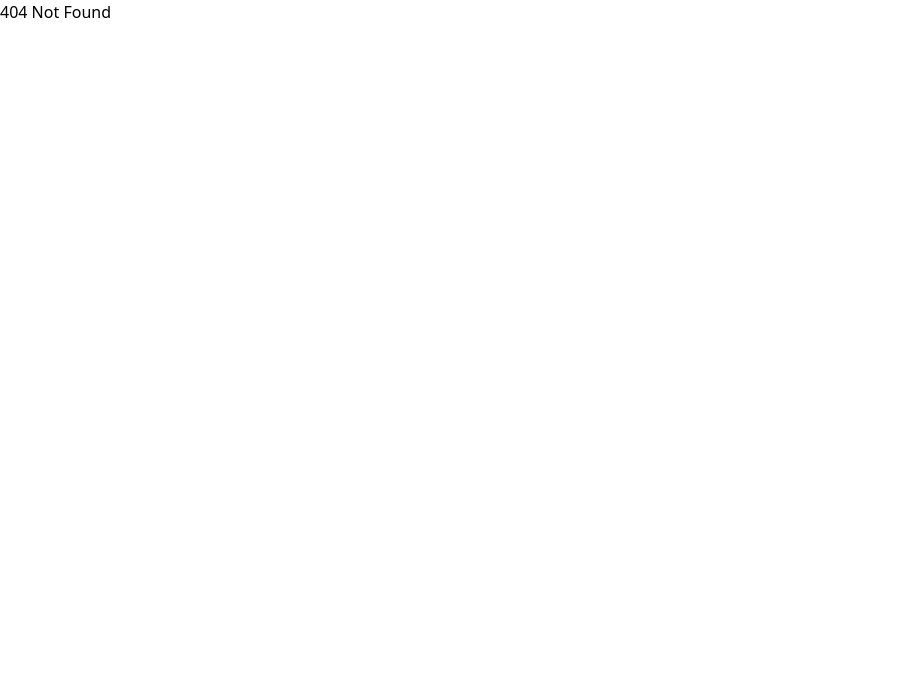
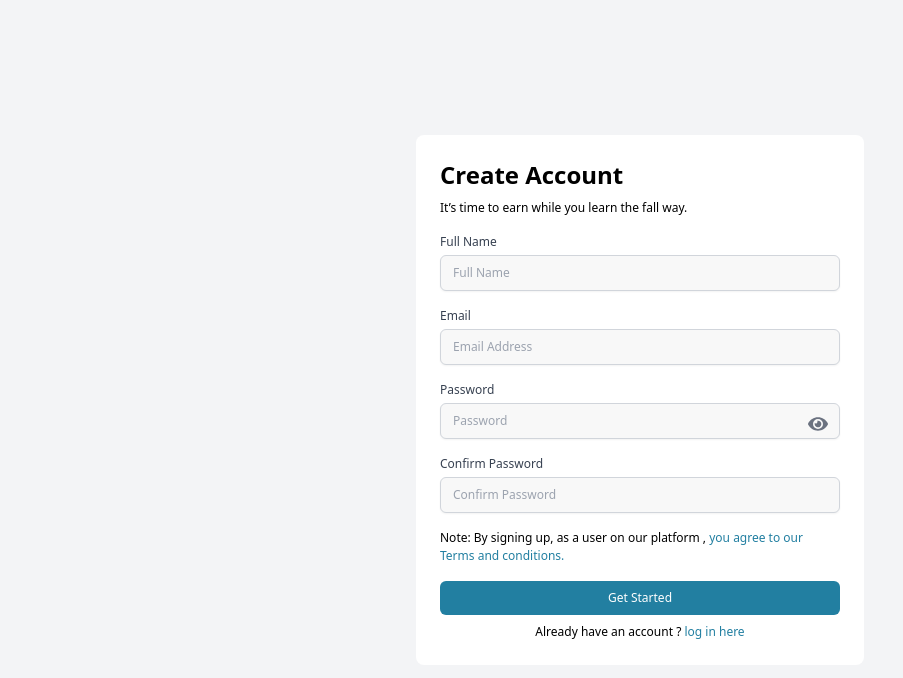
Before and after one commit to TeenGirlsinBlockchain/TechPadie, a React (Vite) app in the folder tech-padie-frontend/: page /registration in a window 1280 px wide. Before the commit this address had no page. Shown: the top 678 px of the page, without its empty margins (0-903 px from the left). Built offline with nearby package versions, Linux system fonts and the light colour scheme.

Commit message:
added Nenes code

```diff
--- a/tech-padie-frontend/src/App.jsx
+++ b/tech-padie-frontend/src/App.jsx
@@ -1,7 +1,10 @@
-import { BrowserRouter, Route, Routes } from 'react-router-dom';
-import Dashboard from './pages/Dashboard';
-import OnBoarding from './pages/InitialOnBoarding'
-import NextOnBoarding from './pages/NextOnBoarding'
+import { BrowserRouter, Route, Routes } from "react-router-dom";
+import Dashboard from "./pages/Dashboard";
+import OnBoarding from "./pages/InitialOnBoarding";
+import NextOnBoarding from "./pages/NextOnBoarding";
+import RegistrationForm from './features/authentication/Signup';
+import EmailVerification from './features/authentication/EmailVerification';
+import Login from './features/authentication/Login';
 
 function App() {
   return (
@@ -19,7 +22,9 @@ function App() {
             <Route path="*" element={<p>404 Not Found</p>} />
             <Route path="onboarding" element={<OnBoarding />} />
             <Route path="/next" element={<NextOnBoarding />} />
-
+            <Route path="/registration" element={<RegistrationForm />} />
+            <Route path="/email-verification" element={<EmailVerification />} />
+            <Route path="/login" element={<Login />} />
           </Route>
         </Routes>
       </BrowserRouter>
--- /dev/null
+++ b/tech-padie-frontend/src/features/authentication/EmailVerification.jsx
@@ -0,0 +1,72 @@
+import { useState, useRef } from 'react';
+
+const EmailVerification = () => {
+  // Create state to store the value of each pin box
+  const [pin, setPin] = useState(['', '', '', '']);
+
+  // Create refs for each input field
+  const inputRefs = [useRef(null), useRef(null), useRef(null), useRef(null)];
+
+  const handleChange = (e, index) => {
+    const value = e.target.value;
+
+    // Update the pin state
+    const newPin = [...pin];
+    newPin[index] = value.slice(0, 1); // Allow only one digit per input
+
+    // Move focus to next input if the current input is filled
+    if (value.length === 1 && index < 3) {
+      inputRefs[index + 1].current.focus();
+    }
+
+    // Move focus to previous input if the current input is empty
+    if (value.length === 0 && index > 0) {
+      inputRefs[index - 1].current.focus();
+    }
+
+    setPin(newPin);
+  };
+
+  const handleContinue = () => {
+    // Join pin values and check if it's 4 digits long
+    const completePin = pin.join('');
+    if (completePin.length === 4) {
+      alert('PIN verified: ' + completePin);
+      // Add your verification logic here
+    } else {
+      alert('Please enter a 4-digit PIN');
+    }
+  };
+
+  return (
+    <div className="flex items-center justify-center min-h-screen md:bg-gray-100 p-4">
+      <div className="w-full max-w-sm p-6 bg-white  rounded-lg">
+        <h2 className="text-2xl font-[700] text-gray-700 mb-1 text-start text-[24px]">Email Verification</h2>
+        <div className='text-start text-[12px] font-[400] mb-14'>We’ve sent you a code to confirm your registration</div>
+        <div className="flex justify-between mb-24 items-center">
+          {pin.map((_, index) => (
+            <input
+              key={index}
+              type="text"
+              maxLength="1"
+              value={pin[index]}
+              onChange={(e) => handleChange(e, index)}
+              ref={inputRefs[index]}
+              className="text-center text-3xl font-bold border-2 border-gray-300 rounded-md w-12 h-12"
+              placeholder="-"
+            />
+          ))}
+          <div>56 secs</div>
+        </div>
+        <button
+          onClick={handleContinue}
+          className="w-full py-2 px-4 bg-[#227FA1] text-white font-semibold rounded-lg shadow-md hover:bg-[#227FA1]-200"
+        >
+          Continue
+        </button>
+      </div>
+    </div>
+  );
+};
+
+export default EmailVerification;
--- /dev/null
+++ b/tech-padie-frontend/src/features/authentication/Login.jsx
@@ -0,0 +1,39 @@
+import { useNavigate } from 'react-router-dom';
+
+
+const Login = () => {
+    const navigate = useNavigate();
+
+    const handleSignUpScreen = () => {
+        navigate('/registration');
+    }
+    return (
+        <div className="flex items-center justify-center md:min-h-screen md:bg-gray-100 text-start text-[12px] p-4">
+        <div className="w-full max-w-md bg-white rounded-lg p-6">
+          <h2 className="text-2xl font-bold mb-2">Welcome Back</h2>
+          <div className='text-[12px] mb-4'>We’ve sent you a code to confirm your registration</div>
+          <form>
+          <div className="mb-4">
+            <label className="block text-gray-700">Email</label>
+            <input
+              type="email"
+              placeholder="Email Address"
+              className="mt-1 block w-full px-3 py-2 border bg-[#F8F8F8] border-gray-300 rounded-md shadow-sm focus:outline-none focus:ring-2 focus:ring-blue-500"
+            />
+          </div>
+          <button
+              type="submit"
+            //   onClick={handleSignUp}
+              className={`w-full py-2 rounded-md text-white bg-[#227FA1] hover:bg-blue-600' mt-9 `}
+            >
+              Login
+            </button>
+            <div className='text-center mt-2'>Dont have an account ? <span className='text-[#227FA1] ' onClick={handleSignUpScreen}>Sign up here</span></div>
+
+          <hr className='h-[2px] bg-black mt-9' />
+          </form>
+          </div></div>
+    )
+}
+
+export default Login;
--- /dev/null
+++ b/tech-padie-frontend/src/features/authentication/Signup.jsx
@@ -0,0 +1,112 @@
+// src/RegistrationForm.js
+import  { useState } from 'react';
+import { FaEye, FaEyeSlash } from "react-icons/fa";
+import { useNavigate } from 'react-router-dom';
+
+const RegistrationForm = () => {
+  const [showPassword, setShowPassword] = useState(false);
+  const [password, setPassword] = useState('');
+  const [confirmPassword, setConfirmPassword] = useState('');
+  const [passwordsMatch, setPasswordsMatch] = useState(true);
+  const navigate = useNavigate();
+
+  const handlePasswordChange = (e) => {
+    const newPassword = e.target.value;
+    setPassword(newPassword);
+    checkPasswordsMatch(newPassword, confirmPassword);
+  };
+
+  const handleConfirmPasswordChange = (e) => {
+    const newConfirmPassword = e.target.value;
+    setConfirmPassword(newConfirmPassword);
+    checkPasswordsMatch(password, newConfirmPassword);
+  };
+
+  const checkPasswordsMatch = (pass1, pass2) => {
+    setPasswordsMatch(pass1 === pass2);
+  };
+
+  const handleSignUp = (e) => {
+    e.preventDefault(); // Prevent the default form submission behavior
+
+    if (passwordsMatch) {
+      // Navigate to EmailVerificationScreen if passwords match
+      navigate('/email-verification'); // Adjust the path as necessary
+    }
+  };
+
+  const handleLoginScreen = () => {
+    navigate('/login');
+  }
+
+  return (
+    <div className="flex items-center justify-center md:min-h-screen md:bg-gray-100 text-start text-[12px] p-4">
+      <div className="w-full max-w-md bg-white rounded-lg p-6">
+        <h2 className="text-2xl font-bold mb-2">Create Account</h2>
+        <div className='text-[12px] mb-4'>It’s time to earn while you learn the fall way.</div>
+        <form>
+          <div className="mb-4">
+            <label className="block text-gray-700">Full Name</label>
+            <input
+              type="text"
+              placeholder="Full Name"
+              className="mt-1 block w-full px-3 py-2 bg-[#F8F8F8] border border-gray-300 rounded-md shadow-sm focus:outline-none focus:ring-2 focus:ring-blue-500"
+            />
+          </div>
+          <div className="mb-4">
+            <label className="block text-gray-700">Email</label>
+            <input
+              type="email"
+              placeholder="Email Address"
+              className="mt-1 block w-full px-3 py-2 border bg-[#F8F8F8] border-gray-300 rounded-md shadow-sm focus:outline-none focus:ring-2 focus:ring-blue-500"
+            />
+          </div>
+          <div className="mb-4 relative items-center ">
+            <label className="block text-gray-700">Password</label>
+            <input
+              type={showPassword ? 'text' : 'password'}
+              placeholder="Password"
+              value={password}
+              onChange={handlePasswordChange}
+              className="mt-1 block w-full px-3 py-2 bg-[#F8F8F8] border border-gray-300 rounded-md shadow-sm focus:outline-none focus:ring-2 focus:ring-blue-500"
+            />
+            <button
+              type="button"
+              onClick={() => setShowPassword(!showPassword)}
+              className="absolute inset-y-0 right-0 pr-3 flex items-center text-gray-500 mt-7"
+            >
+              {showPassword ? <FaEyeSlash className="h-5 w-5" /> : <FaEye className="h-5 w-5" />}
+            </button>
+          </div>
+          <div className="mb-4 relative">
+            <label className="block text-gray-700">Confirm Password</label>
+            <input
+              type={showPassword ? 'text' : 'password'}
+              placeholder="Confirm Password"
+              value={confirmPassword}
+              onChange={handleConfirmPasswordChange}
+              className="mt-1 block w-full px-3 py-2 bg-[#F8F8F8] border border-gray-300 rounded-md shadow-sm focus:outline-none focus:ring-2 focus:ring-blue-500"
+            />
+          </div>
+          {!passwordsMatch && (
+            <p className="text-red-600 text-sm mb-2">Passwords do not match</p>
+          )}
+          <div className='mt-4 text-[12px] mb-4'>Note: By signing up, as a user on our platform , <span className='text-[#227FA1]'>you agree to our Terms and conditions.</span></div>
+          {/* <div className="flex items-center justify-between mb-4"> */}
+            <button
+              type="submit"
+              disabled={!passwordsMatch}
+              onClick={handleSignUp}
+              className={`w-full py-2 rounded-md text-white ${passwordsMatch ? 'bg-[#227FA1] hover:bg-blue-600' : 'bg-gray-400 cursor-not-allowed'}`}
+            >
+              Get Started
+            </button>
+            <div className='text-center mt-2'>Already have an account ? <span className='text-[#227FA1] ' onClick={handleLoginScreen}>log in here</span></div>
+          {/* </div> */}
+        </form>
+      </div>
+    </div>
+  );
+};
+
+export default RegistrationForm;
```
Also changed, not shown: tech-padie-frontend/src/features/authentication/LoginForm.jsx (deleted), tech-padie-frontend/src/features/authentication/SignupForm.jsx (deleted).
